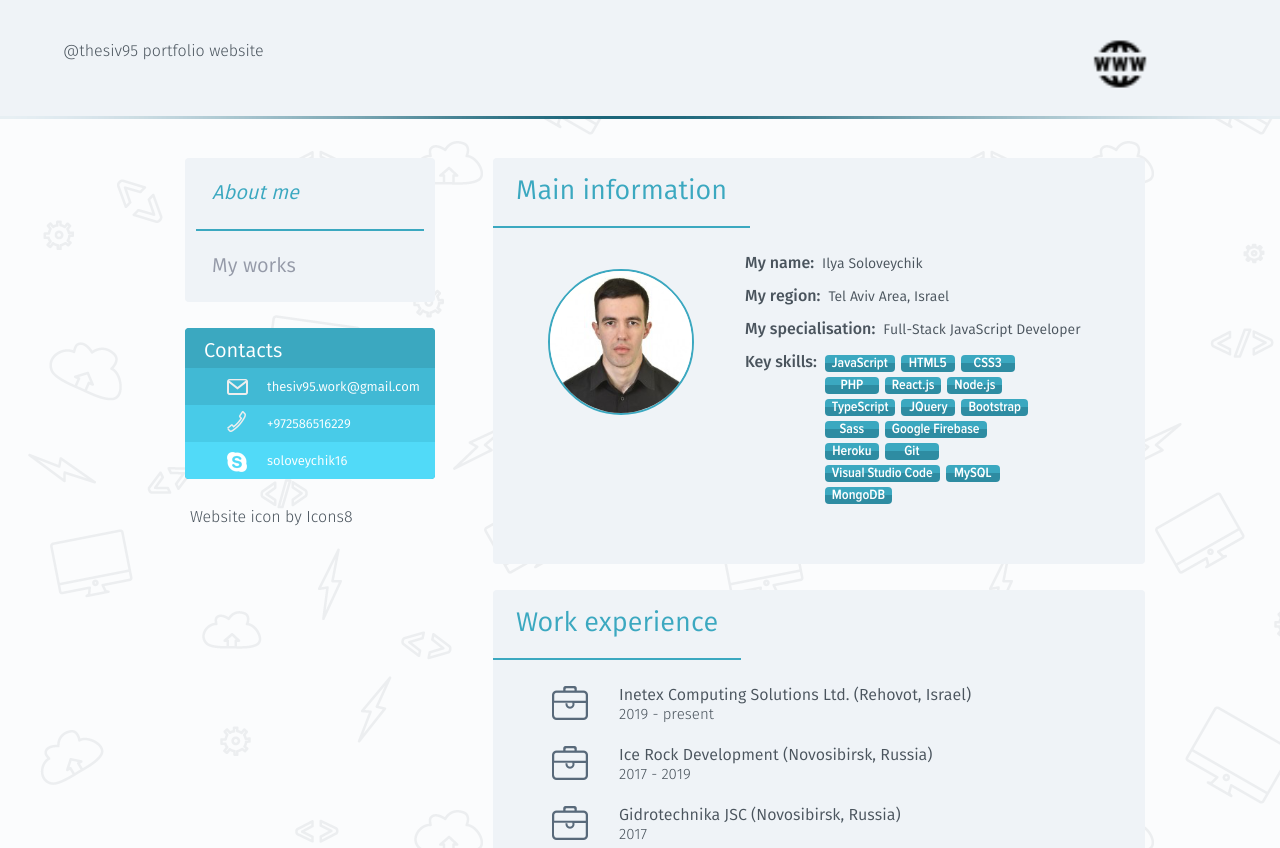
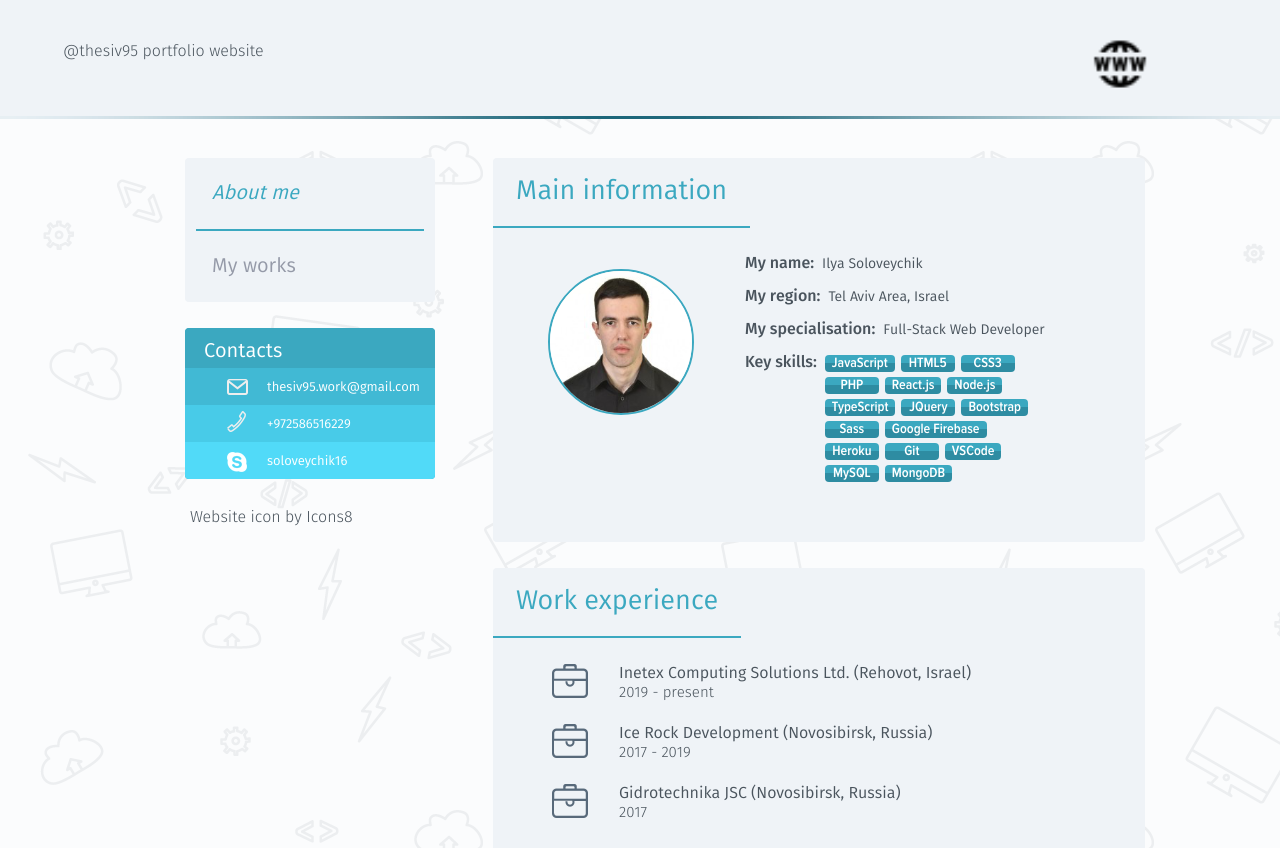
Before and after one commit to thesiv95/portfolio-react, a React (Create React App) app: page / in a window 1280 px wide. Shown: the top 848 px of the page. Built offline with nearby package versions, Linux system fonts and the light colour scheme.

Commit message:
edit main page

```diff
--- a/src/components/Main/ProfileInfo.js
+++ b/src/components/Main/ProfileInfo.js
@@ -21,7 +21,7 @@ export default class ProfileInfo extends React.Component {
                         name={'Ilya Soloveychik'}
                         region={'Tel Aviv Area'}
                         country={'Israel'}
-                        speciality={'Full-Stack JavaScript Developer'}
+                        speciality={'Full-Stack Web Developer'}
                         skills={this.skills} />
                 <WorkExperience data={this.workExperience} />
                 <Education data={this.education} />
--- a/src/data/skills.js
+++ b/src/data/skills.js
@@ -19,7 +19,7 @@ export default [
     //'WordPress',
     'Git',
     //'WebStorm',
-    'Visual Studio Code',
+    'VSCode',
     //'Sublime Text 2',
     //'Notepad++',
     //'Adobe Dreamweaver',
```
